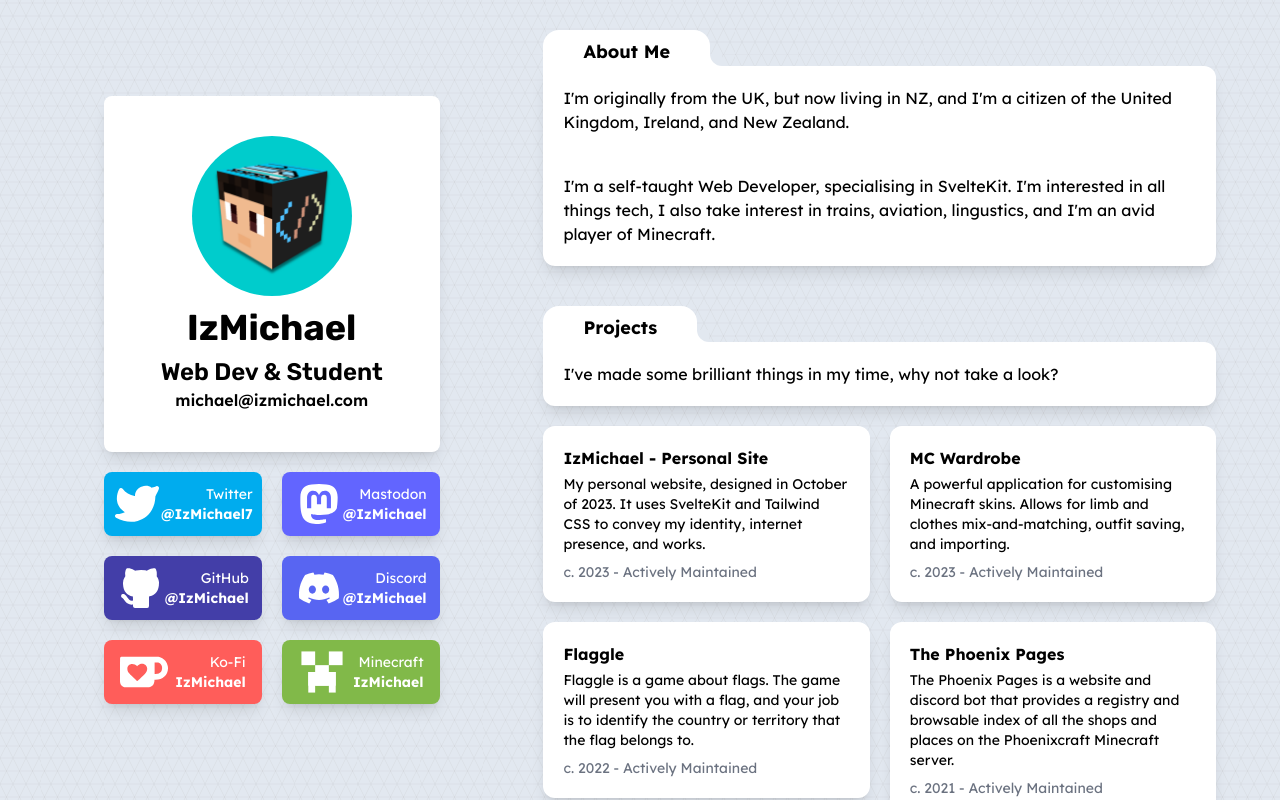
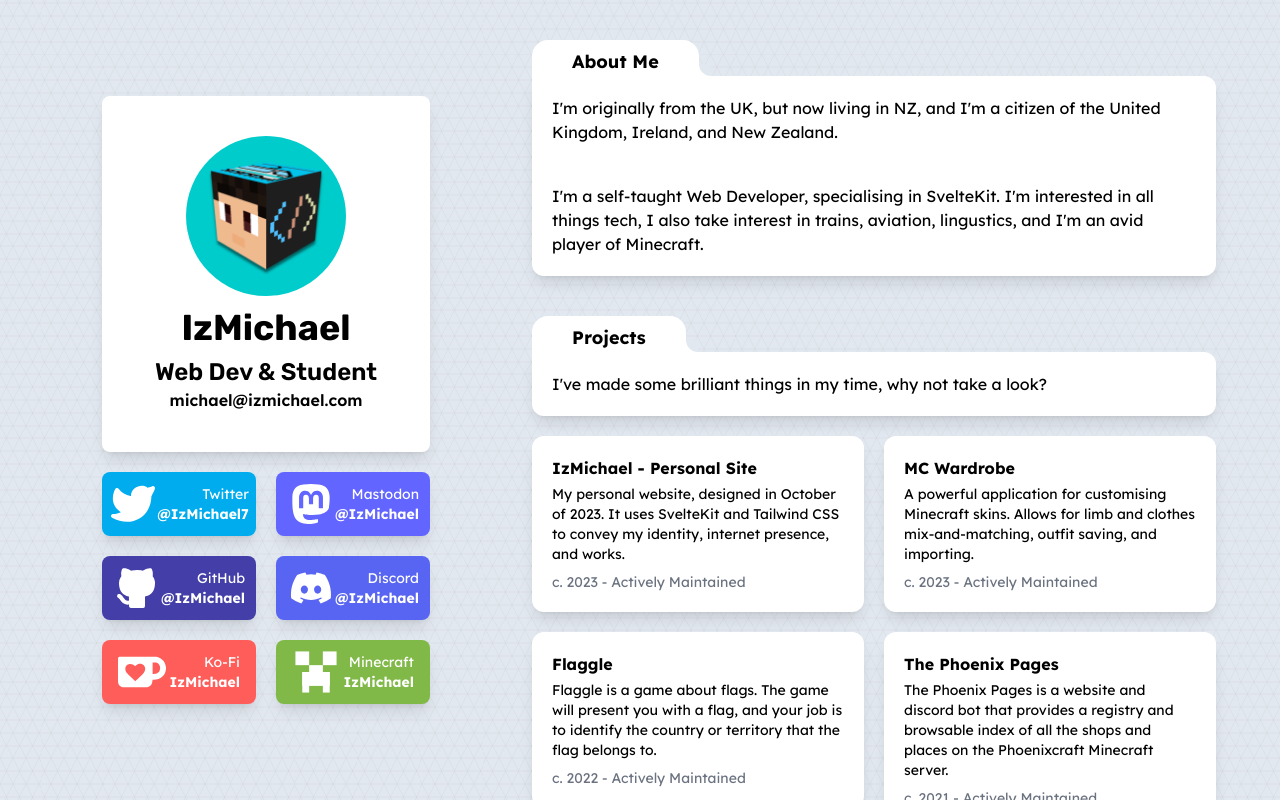
Before and after one commit to IzMichael/IzMichael, a SvelteKit app: page / in a window 1280 px wide. Built offline with nearby package versions, Linux system fonts and the light colour scheme; a web font is replaced by a local one.

Commit message:
Fix Spacing, tweak scroll behaviour

```diff
--- a/src/routes/+page.svelte
+++ b/src/routes/+page.svelte
@@ -7,9 +7,11 @@
 </script>
 
 <div
-    class="tile-triangle flex h-screen w-full flex-col items-center justify-start overflow-x-hidden bg-slate-200 lg:flex-row lg:justify-center"
+    class="tile-triangle flex h-screen w-full flex-col items-start justify-start overflow-x-hidden bg-slate-200 lg:flex-row lg:justify-center"
 >
-    <div class="mt-5 flex w-full flex-col items-center justify-start gap-5 px-7 lg:ml-5 lg:mt-0 lg:w-2/5 lg:px-0">
+    <div
+        class="mt-5 flex w-full flex-col items-center justify-start gap-5 px-7 lg:sticky lg:bottom-0 lg:left-0 lg:top-0 lg:ml-5 lg:mt-0 lg:h-full lg:w-2/5 lg:justify-center lg:px-0"
+    >
         <div class="flex w-full flex-col items-center justify-center rounded-lg bg-white py-10 shadow-lg lg:w-2/3">
             <img src="/faviconbg.png" alt="IzMichael's PFP" class="mb-3 h-40 w-40 rounded-full bg-teal p-2" />
             <h1 class="font-rubik text-4xl font-bold">IzMichael</h1>
@@ -23,7 +25,7 @@
     </div>
 
     <div
-        class="mt-5 flex w-full flex-col items-center justify-start gap-5 overflow-x-visible px-7 pb-16 lg:h-full lg:w-3/5 lg:overflow-y-auto lg:pl-5 lg:pr-16"
+        class="mt-5 flex w-full shrink-0 flex-col items-center justify-center gap-5 overflow-x-visible px-7 pb-16 lg:mt-0 lg:h-fit lg:min-h-full lg:w-3/5 lg:pl-5 lg:pr-16 lg:pt-5"
     >
         <Container heading="About Me" id="about">
             <p>
```
